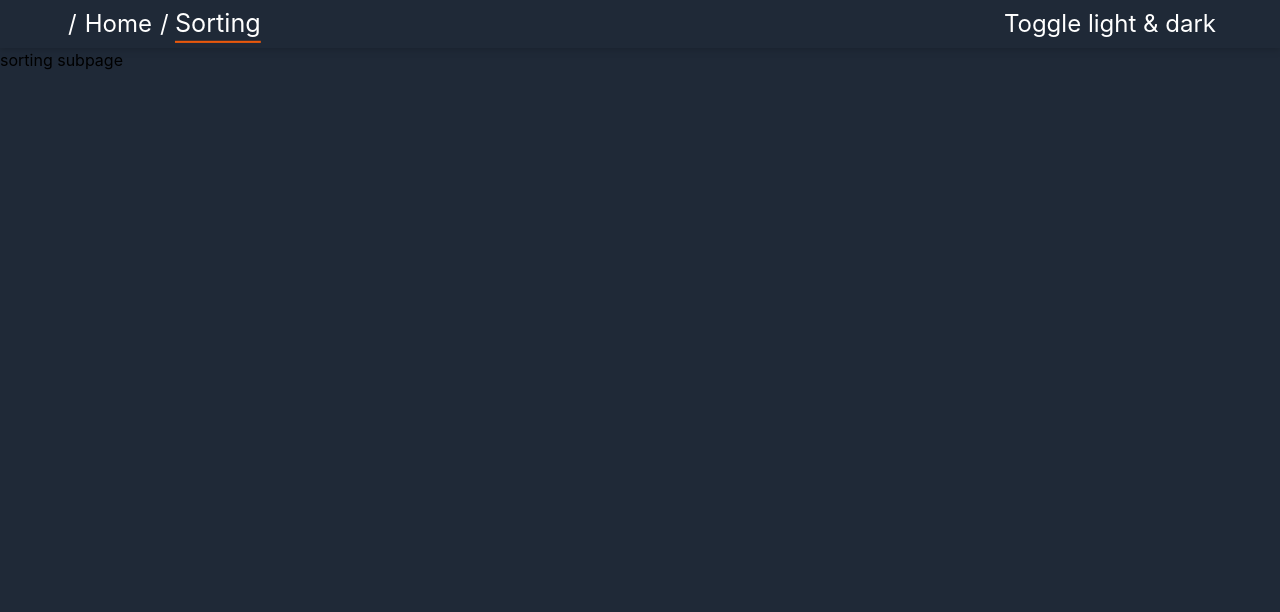
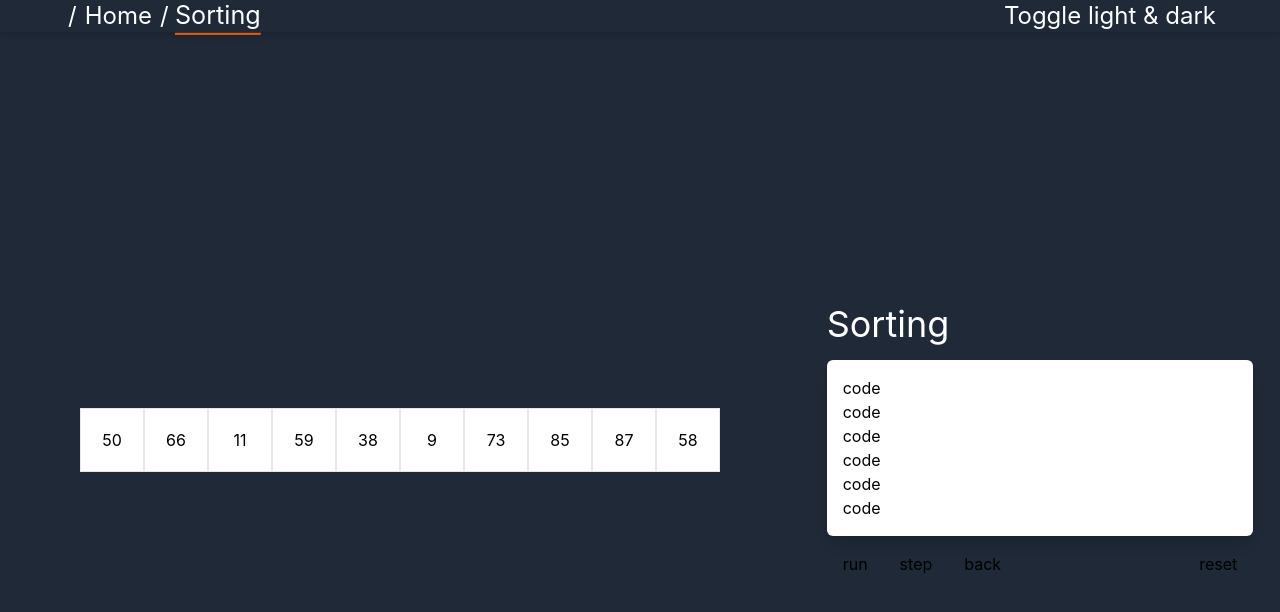
Before and after one commit to ManuelLerchner/algorithm-explorer, a React (Create React App) app: page /sorting/1 in a window 1280 px wide. Shown: the top 612 px of the page. Built offline with nearby package versions, Linux system fonts and the light colour scheme.

Commit message:
add first sorting algorithm

```diff
--- a/src/App.tsx
+++ b/src/App.tsx
@@ -4,6 +4,7 @@ import { Route, Routes, useLocation } from "react-router-dom";
 import { useState } from "react";
 import CategoryPage from "./pages/CategoryPage";
 import { AnimatePresence } from "framer-motion";
+import SortingPage from "./pages/Algorithms/SortingPage";
 
 function App() {
   const [isDark, setIsDark] = useState(true);
@@ -20,10 +21,7 @@ function App() {
           <Routes location={location} key={location.pathname}>
             <Route path="/" element={<StartPage />} />
             <Route path="/:algorithmCategory" element={<CategoryPage />} />
-            <Route
-              path="/sorting/:algorithm"
-              element={<p>sorting subpage</p>}
-            />
+            <Route path="/sorting/:sortingAlgorithm" element={<SortingPage />} />
           </Routes>
         </AnimatePresence>
       </div>
--- /dev/null
+++ b/src/algorithms/sorting/BubbleSort.ts
@@ -0,0 +1,48 @@
+import { SortingStep } from "../../model/SortingStep";
+import { swap } from "./Swap";
+
+export function* bubbleSort(A: number[]): IterableIterator<SortingStep> {
+  for (let n = A.length; n > 1; n--) {
+    yield {
+      codeRow: 0,
+      leftBoundary: 0,
+      rightBoundary: n,
+      currentIndex: 0,
+      array: [...A],
+      locked: A.map((_, i) => i > n - 1),
+    };
+    for (let i = 0; i < n - 1; i++) {
+      yield {
+        codeRow: 1,
+        leftBoundary: 0,
+        rightBoundary: n,
+        currentIndex: i,
+        array: [...A],
+        locked: A.map((_, i) => i > n - 1),
+      };
+      if (A[i] > A[i + 1]) {
+        yield {
+          codeRow: 2,
+          leftBoundary: 0,
+          rightBoundary: n,
+          currentIndex: i,
+          comparing: {
+            from: i,
+            to: i + 1,
+          },
+          array: [...A],
+          locked: A.map((_, i) => i > n - 1),
+        };
+        swap(A, i, i + 1);
+        yield {
+          codeRow: 3,
+          leftBoundary: 0,
+          rightBoundary: n,
+          currentIndex: i,
+          array: [...A],
+          locked: A.map((_, i) => i > n - 1),
+        };
+      }
+    }
+  }
+}
--- /dev/null
+++ b/src/algorithms/sorting/Swap.ts
@@ -0,0 +1,5 @@
+export function swap(A: number[], a: number, b: number) {
+  let temp = A[a];
+  A[a] = A[b];
+  A[b] = temp;
+}
--- /dev/null
+++ b/src/components/BreadcrumbHelper.ts
@@ -0,0 +1,21 @@
+import { AlgorithmCategories } from "../data/AlgorithmCategories";
+
+export function mapUrlToBreadcrumbs(url: string) {
+  let res = [{ name: "Home", url: "" }];
+
+  let path = url.split("/").filter(Boolean);
+  let category = AlgorithmCategories.find(({ url }) => url.endsWith(path[0]));
+
+  if (category) {
+    res.push({ name: category.category, url: category.url });
+
+    let algorithm = category.implementations.find(({ url }) =>
+      url.endsWith(path[1])
+    );
+
+    if (algorithm) {
+      res.push({ name: algorithm.name, url: algorithm.url });
+    }
+  }
+  return res;
+}
--- a/src/components/NavBar.tsx
+++ b/src/components/NavBar.tsx
@@ -1,29 +1,9 @@
 import { useLocation, useNavigate } from "react-router-dom";
-import { AlgorithmCategories } from "../data/AlgorithmCategories";
+import { mapUrlToBreadcrumbs } from "./BreadcrumbHelper";
 
 function NavBar({ toggleIsDark }: { toggleIsDark: () => void }) {
   const navigate = useNavigate();
   const location = useLocation();
-
-  function mapUrlToBreadcrumbs(url: string) {
-    let res = [{ name: "Home", url: "" }];
-
-    let path = url.split("/").filter(Boolean);
-    let category = AlgorithmCategories.find(({ url }) => url.endsWith(path[0]));
-
-    if (category) {
-      res.push({ name: category.category, url: category.url });
-
-      let algorithm = category.implementations.find(({ url }) =>
-        url.endsWith(path[1])
-      );
-
-      if (algorithm) {
-        res.push({ name: algorithm.name, url: algorithm.url });
-      }
-    }
-    return res;
-  }
 
   const breadcrumbs = mapUrlToBreadcrumbs(location.pathname);
 
--- a/src/index.css
+++ b/src/index.css
@@ -16,3 +16,11 @@ html {
 #root {
   min-height: 100vh;
 }
+
+@layer utilities {
+  input[type="number"]::-webkit-inner-spin-button,
+  input[type="number"]::-webkit-outer-spin-button {
+    -webkit-appearance: none;
+    margin: 0;
+  }
+}
--- /dev/null
+++ b/src/model/SortingStep.ts
@@ -0,0 +1,12 @@
+export interface SortingStep {
+  codeRow: number;
+  leftBoundary: number;
+  rightBoundary: number;
+  currentIndex: number;
+  comparing?: {
+    from: number;
+    to: number;
+  };
+  array: number[];
+  locked: boolean[];
+}
--- /dev/null
+++ b/src/pages/Algorithms/SortingPage.tsx
@@ -0,0 +1,132 @@
+import { useCallback, useEffect, useMemo, useState } from "react";
+import { useLocation, useParams } from "react-router-dom";
+import { bubbleSort } from "../../algorithms/sorting/BubbleSort";
+import { mapUrlToBreadcrumbs } from "../../components/BreadcrumbHelper";
+import { SortingStep } from "../../model/SortingStep";
+
+function renderHistory(steps: SortingStep[]) {
+  return (
+    <>
+      {steps.map((sortingStep, i) => (
+        <div key={"history-" + i}>{renderArray(sortingStep.array)}</div>
+      ))}
+    </>
+  );
+}
+
+function renderArray(array: number[]) {
+  return (
+    <div
+      className="grid gap-0 grid-cols-10  justify-center items-center my-2"
+      key={"" + array}
+    >
+      {array.map((value: number, j: number) => (
+        <div
+          key={"entry-" + j}
+          className="aspect-square bg-white  max-w-16 max-h-16 flex items-center justify-center border "
+        >
+          <div>
+            <span>{value}</span>
+          </div>
+        </div>
+      ))}
+    </div>
+  );
+}
+
+export default function SortingPage() {
+  const location = useLocation();
+  const breadcrumbs = mapUrlToBreadcrumbs(location.pathname);
+  const algorithmName = breadcrumbs[breadcrumbs.length - 1].name;
+
+  const arrayLength = 10;
+
+  function reset() {
+    setStartArray(randomizeArray());
+    setHistory([]);
+  }
+
+  const randomizeArray = () => {
+    return Array.from({ length: arrayLength }, () =>
+      Math.floor(Math.random() * 100)
+    );
+  };
+
+  const [startArray, setStartArray] = useState(randomizeArray());
+  const [history, setHistory] = useState<SortingStep[]>([]);
+
+  function performStep(iterator: IterableIterator<SortingStep>) {
+    const step = iterator.next();
+    console.log(step);
+    if (step.done) {
+      return;
+    }
+    setHistory([...history, step.value]);
+  }
+
+  const stepIterator = useMemo(() => bubbleSort(startArray), [startArray]);
+
+  return (
+    <div className="flex flex-col-reverse justify-around items-center sm:flex-row m-auto w-full">
+      <div className="w-11/12 sm:w-7/12 m-4 ">
+        {/* Input Field */}
+        <div className="flex  flex-row my-2  justify-center">
+          {startArray.map((value: number, j: number) => (
+            <input
+              key={"entry-" + j}
+              className=" bg-white  w-16 h-16 flex items-center justify-center border  text-center  placeholder:text-black "
+              type="number"
+              value={value}
+              placeholder="0"
+              disabled={history.length > 0}
+              onChange={(e) => {
+                const newArray = startArray.slice();
+                var newValue = parseInt(e.target.value) || 0;
+                newArray[j] = newValue;
+                setStartArray(newArray);
+              }}
+            ></input>
+          ))}
+        </div>
+
+        {/* Step by Step Solution */}
+        {renderHistory(history)}
+      </div>
+
+      <div className="w-8/12 sm:w-4/12 m-4 self-end my-64">
+        <h1 className="dark:text-white text-2xl sm:text-4xl my-4">
+          {algorithmName}
+        </h1>
+
+        <div className="bg-white p-4 rounded-md shadow-lg">
+          <p>code</p>
+          <p>code</p>
+          <p>code</p>
+          <p>code</p>
+          <p>code</p>
+
+          <p>code</p>
+        </div>
+
+        <div className="flex justify-between items-center">
+          <div className="flex my-4">
+            <button className="mx-4">
+              <h1>run</h1>
+            </button>
+            <button className="mx-4" onClick={() => performStep(stepIterator)}>
+              <h1>step</h1>
+            </button>
+            <button className="mx-4">
+              <h1>back</h1>
+            </button>
+          </div>
+          <div className="flex my-4">
+            <button className="mx-4 " onClick={reset}>
+              <h1>reset</h1>
+            </button>
+          </div>
+        </div>
+      </div>
+    </div>
+  );
+}
```
